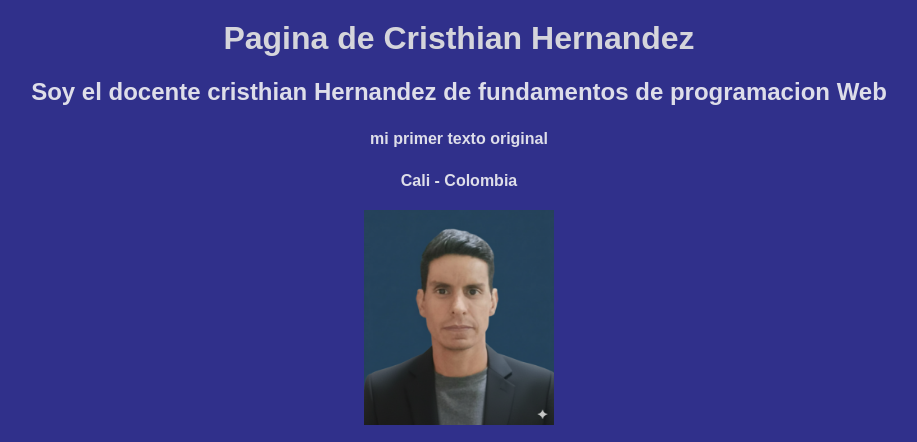
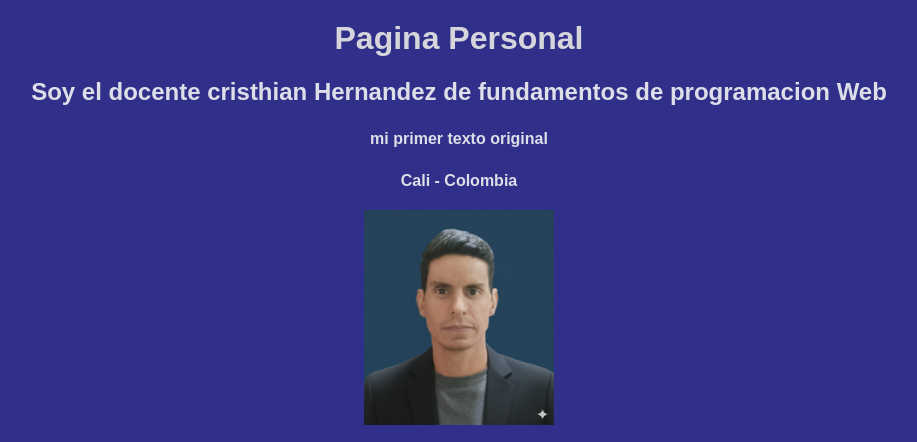
Before and after one commit to cehg1982-root/cehg1982, a plain HTML site: page index.html in a window 1280 px wide. Shown: the top 442 px of the page, without its empty margins (181-1098 px from the left). Drawn offline with Linux system fonts and the light colour scheme.

Commit message:
cambie titulo
cambie titulo

```diff
--- a/index.html
+++ b/index.html
@@ -2,7 +2,7 @@
 	<head>
 		<link rel="stylesheet" href="hojaEstilo.css">
 		<script src="eventos.js"></script>
-		<H1>Pagina de Cristhian Hernandez<H1>
+		<H1>Pagina Personal<H1>
 	</head>
 	<body onload="displayDate()">
 		<H2>Soy el docente cristhian Hernandez de fundamentos de programacion Web<H2>
```
